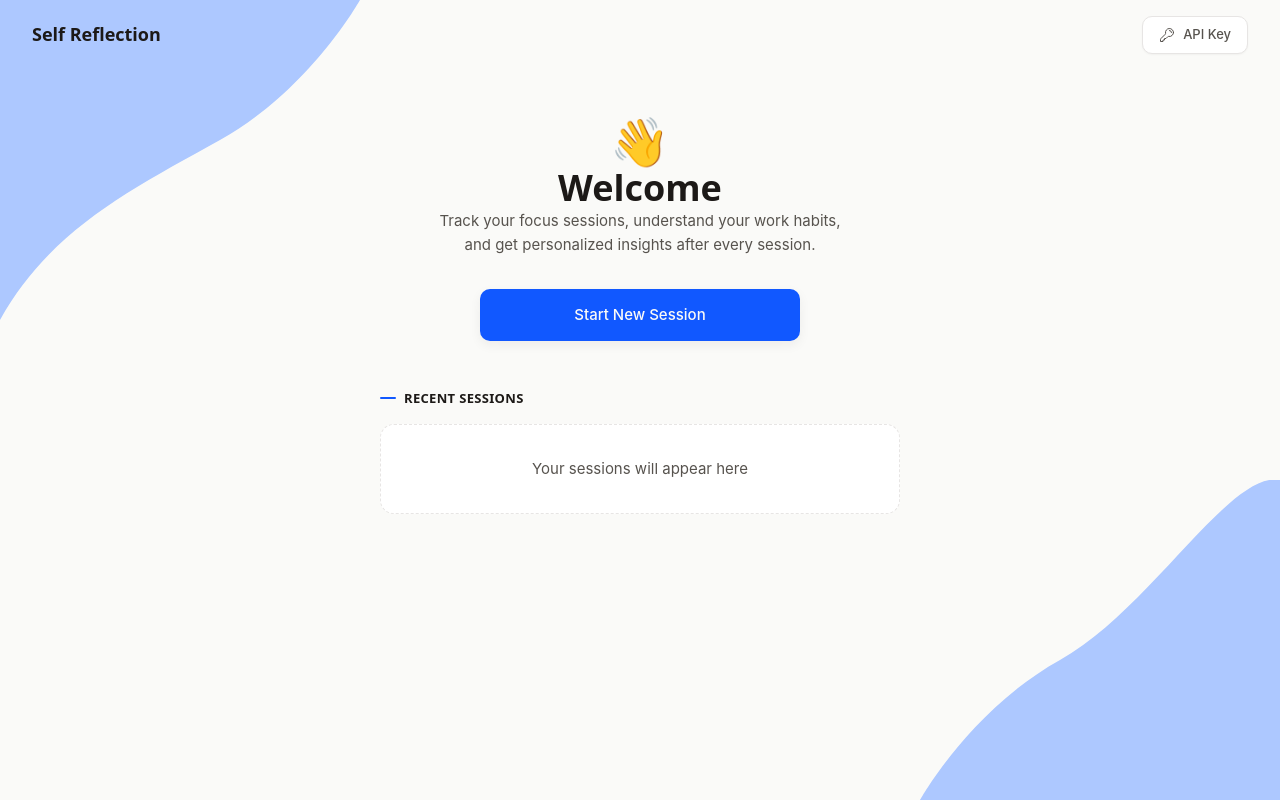
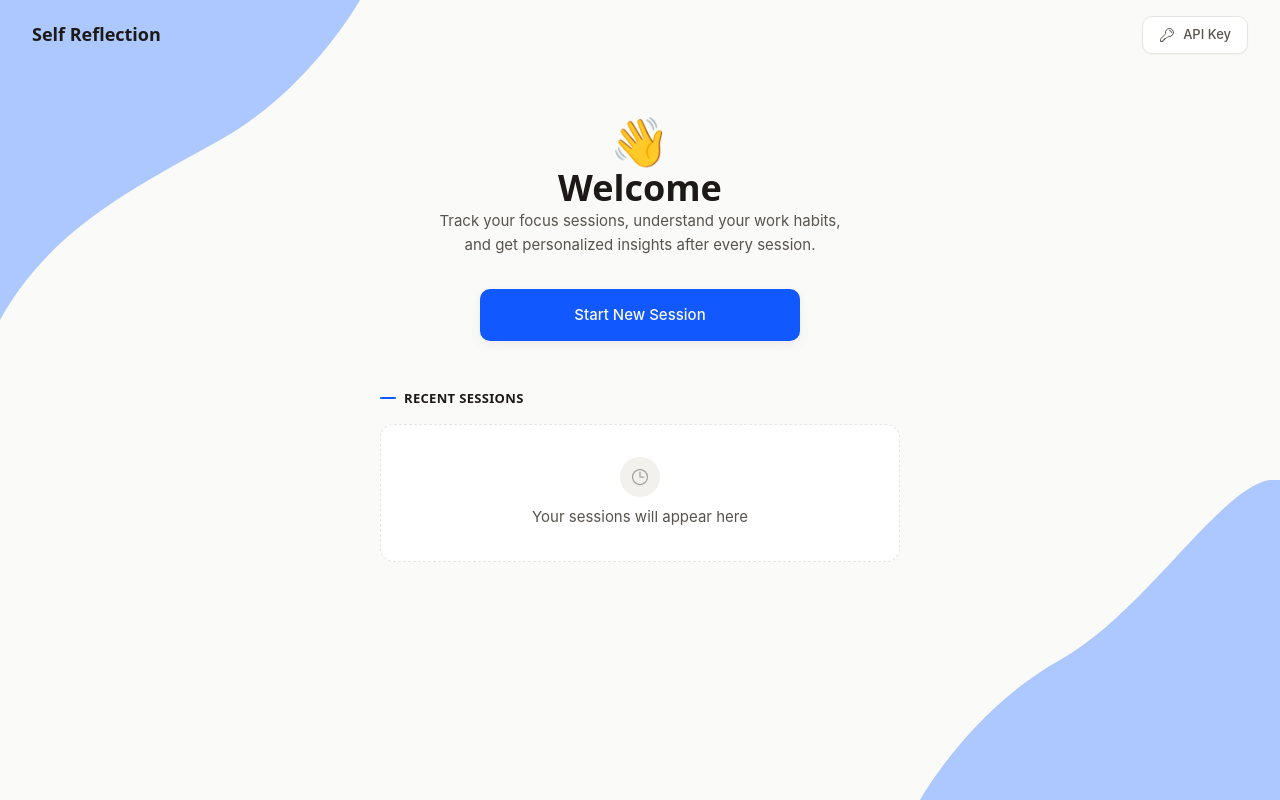
Before and after one commit to Imane-Idrissi/self-reflection-app, a React (Vite) app: page / in a window 1280 px wide. Built offline with nearby package versions, Linux system fonts and the light colour scheme.

Commit message:
fix: add clock icon to empty sessions state

```diff
--- a/src/renderer/screens/DashboardScreen.tsx
+++ b/src/renderer/screens/DashboardScreen.tsx
@@ -95,6 +95,11 @@ export default function DashboardScreen({
 
             {!loading && sessions.length === 0 && (
               <div className="rounded-lg border border-dashed border-border bg-bg-elevated px-lg py-xl text-center">
+                <div className="mx-auto mb-sm flex h-10 w-10 items-center justify-center rounded-full bg-bg-secondary">
+                  <svg className="h-5 w-5 text-text-tertiary" fill="none" viewBox="0 0 24 24" strokeWidth={1.5} stroke="currentColor">
+                    <path strokeLinecap="round" strokeLinejoin="round" d="M12 6v6h4.5m4.5 0a9 9 0 11-18 0 9 9 0 0118 0z" />
+                  </svg>
+                </div>
                 <p className="text-body leading-[1.6] text-text-secondary">
                   Your sessions will appear here
                 </p>
```
